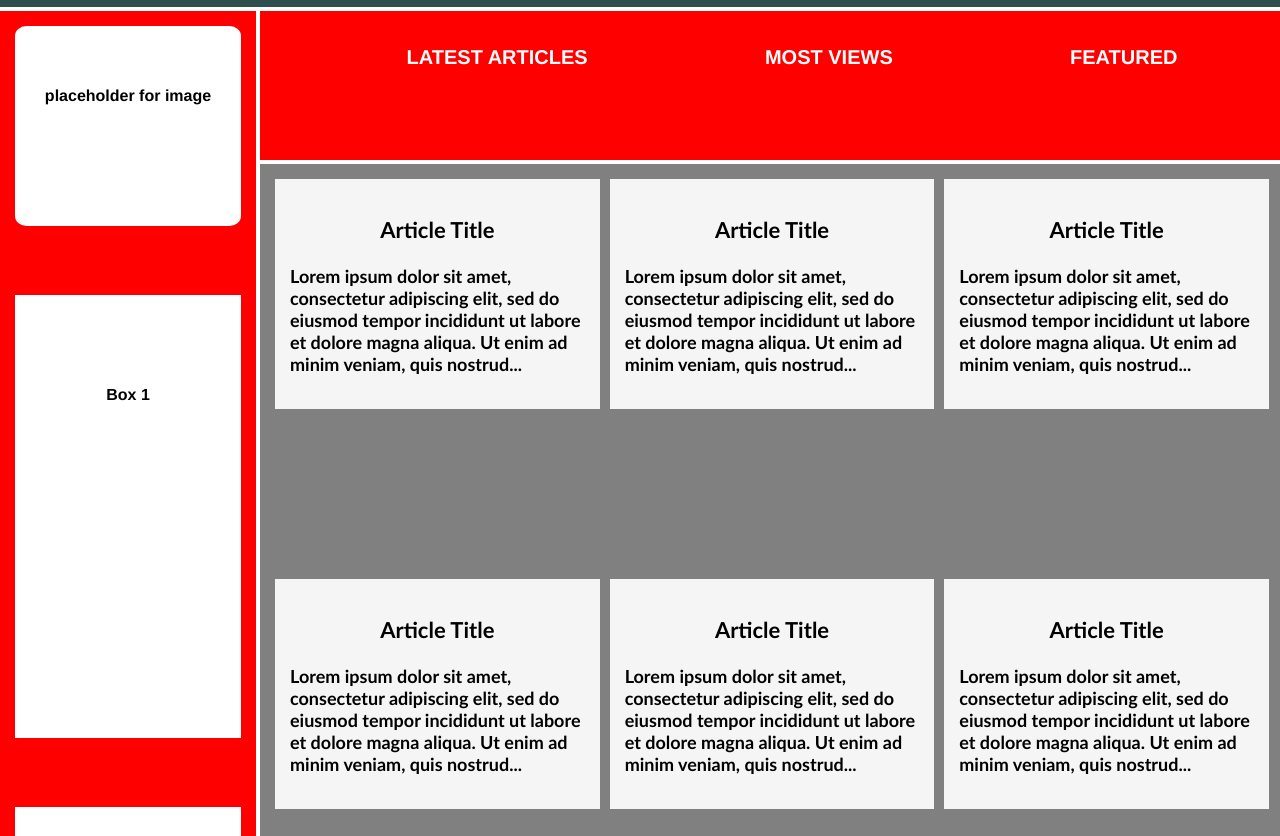
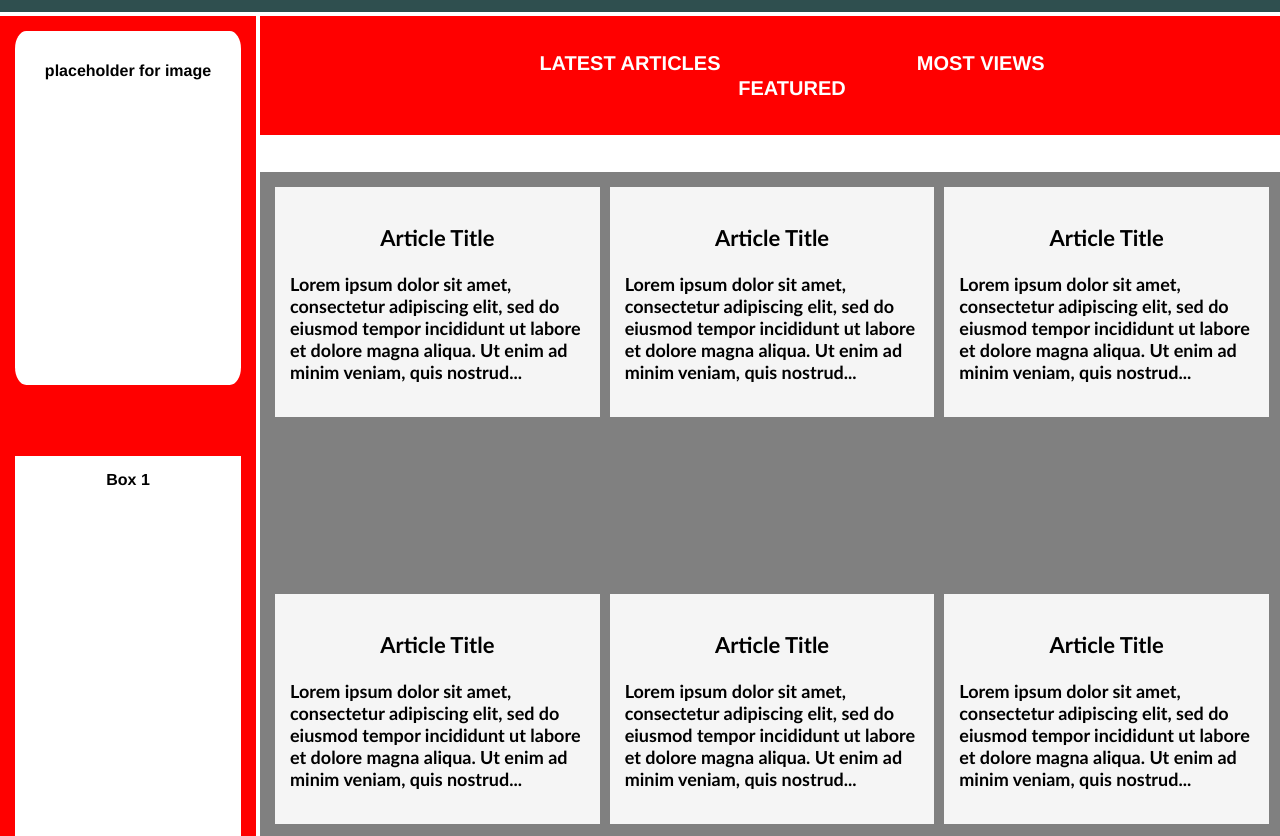
Before and after one commit to SidneyBoni/git_test, a plain HTML site: page mockup-test.html in a window 1280 px wide. Shown: the part 264-1100 px from the top of the page. Drawn offline with Linux system fonts and the light colour scheme.

Commit message:
Commited changes

```diff
--- a/mockup-test.html
+++ b/mockup-test.html
@@ -5,7 +5,7 @@
     <meta http-equiv="X-UA-Compatible" content="IE=edge">
     <meta name="viewport" content="width=device-width, initial-scale=1.0">
     <title>Holy Grail Mockup</title>
-    <link rel="stylesheet" href="mockup_style.css">
+    <link rel="stylesheet" href="mockupscalestyle.css">
   </head>
   <body>
     <div class="container">
--- /dev/null
+++ b/mockupscalestyle.css
@@ -0,0 +1,141 @@
+body,
+html {
+  position: relative;
+  height: relative;
+  width: relative;
+  margin: 0%;
+}
+
+.container {
+  text-align: center;
+  height: 100%;
+  box-sizing: border-box;
+  display: grid;
+  grid-template-columns: 20% 80%;
+  grid-template-rows: 20% 11% 119% 20%;
+  grid-gap: 15px;
+  gap: 4px;
+}
+
+.container div {
+  padding: 15px;
+  font-size: auto;
+  font-family: Helvetica;
+  font-weight: bold;
+  color: white;
+}
+
+.header {
+  background-color: #2f4f4f;
+  font-size: 40px;
+  display: grid;
+  grid-template-columns: 20% 80%;
+  grid-column: 1/4;
+  justify-items: stretch;
+  vertical-align: middle;
+  }
+  .header .logo{
+    margin: auto;
+    display: inline-block;
+    vertical-align: middle;
+  }
+.header li{
+    font-size: 20px;
+    margin: 0;
+    display: inline-block;
+    padding-inline: 6%;
+    vertical-align: middle;
+}
+
+.sidebar {
+  height: auto;
+  background-color: #ff0000;
+  display: grid;
+  gap: 4%;
+  grid-row: 2/4;
+  display: grid;
+  grid-template-rows: 20%;
+  grid-template-columns: auto;
+  text-align: center;
+  vertical-align: middle;
+}
+.sidebar .photo{
+  height: auto;
+  box-sizing: border-box;
+  width: 100%;
+  color: black;
+  background-color: white;
+  border-radius: 5%;
+  }
+.sidebar .side-content{
+  height: auto;
+  box-sizing: border-box;
+  width: 100%;
+  background-color: white;
+  color: black;
+}
+
+.nav {
+  background-color: #ff0000;
+  grid-column: 2;
+  display: grid;
+  justify-items: stretch;
+  vertical-align: middle;
+  text-transform: uppercase;
+  height: fit-content;
+}
+.nav li{
+    font-size: 20px;
+    display: inline-block;
+    padding-inline: 10%;
+    vertical-align: middle;
+}
+.nav ul{
+  grid-template-columns: 3 30%;
+  list-style-type: none;
+  font-size: 20px;
+  text-align: center;
+  overflow: hidden;
+  display: inline-block;
+  vertical-align: middle;
+}
+
+
+.article {
+  background-color: grey;
+  grid-column: 2;
+  display: grid;
+  grid-template-columns: repeat( auto-fit, minmax(300px, 1fr) );
+  gap: 1%;
+}
+.article .title{
+  text-align: center;
+  font-size: 22px;
+  color: black;
+  font-family: 'Gill Sans', 'Gill Sans MT', Calibri, 'Trebuchet MS', sans-serif;
+}
+.article .card{
+    box-sizing: content-box;
+    background-color: whitesmoke;
+    height: 200px;
+    font-family: 'Gill Sans', 'Gill Sans MT', Calibri, 'Trebuchet MS', sans-serif;
+}
+.article .card p{
+  color: black;
+  font-family: 'Gill Sans', 'Gill Sans MT', Calibri, 'Trebuchet MS', sans-serif;
+}
+.footer {
+  position: relative;
+  bottom: 0;
+  width: 100%;
+  background-color: #393f4d;
+  grid-column: 1/3;
+  height: 2.5rem;
+}
+
+.article p {
+  font-size: 18px;
+  font-family: sans-serif;
+  color: white;
+  text-align: left;
+}
```
